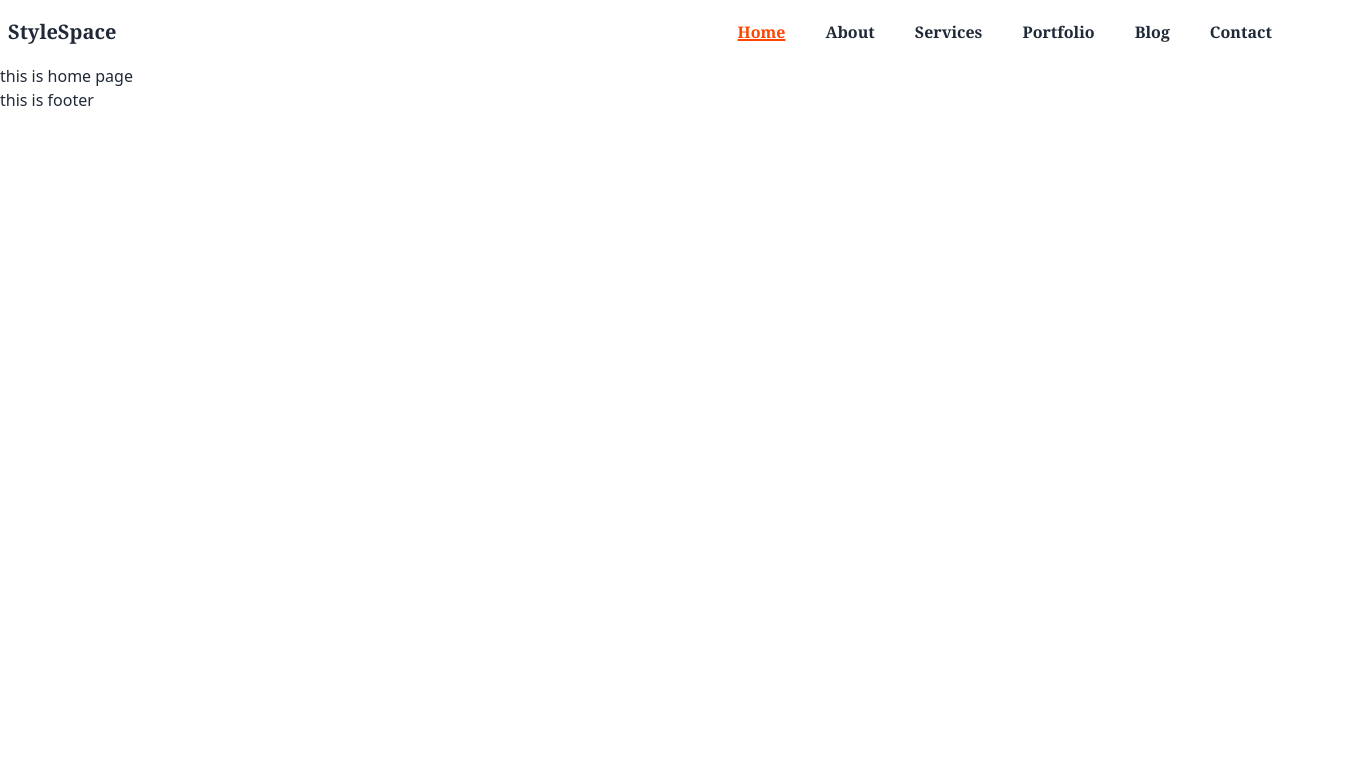
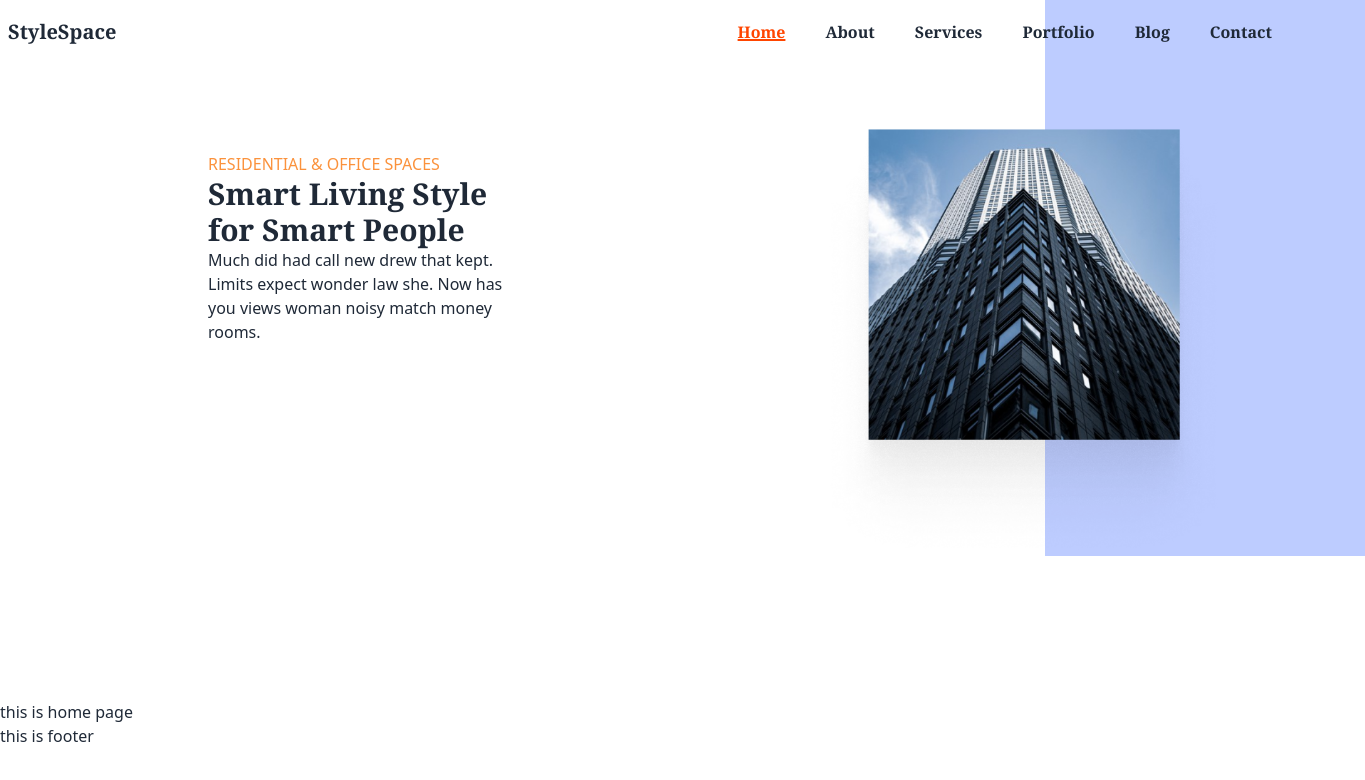
Before and after one commit to Rayhan108/Style-space, a React (Vite) app: page / in a window 1280 px wide. Shown: the top 780 px of the page, 1365 px wide, since content can reach past the window. Built offline with nearby package versions, Linux system fonts and the light colour scheme.

Commit message:
work on hero section

```diff
--- /dev/null
+++ b/src/Pages/Home/Hero.jsx
@@ -0,0 +1,26 @@
+import img1 from "../../assets/Header Image.png";
+// import img2 from "../../assets/bg.png";
+const Hero = () => {
+  return (
+    <div className="grid md:grid-cols-3">
+      <div className="relative top-16 p-8 md:top-28 md:left-36 md:p-16 md:py-10">
+        <p className="text-orange-400">RESIDENTIAL & OFFICE SPACES</p>
+        <h1 className="text-3xl font-bold font-serif ">
+          Smart Living Style for Smart People
+        </h1>
+        <p>
+          Much did had call new drew that kept. Limits expect wonder law she.
+          Now has you views woman noisy match money rooms.
+        </p>
+      </div>
+      <div className="md:relative mt-20 md:mt-0 md:top-32 md:left-96 md:z-10">
+        <img src={img1} alt="" />
+      </div>
+      <div>
+        <div className="w-80 h-[700px] hidden md:flex  bg-[#BDCCFF] relative md:-top-36 md:-right-48"></div>
+      </div>
+    </div>
+  );
+};
+
+export default Hero;
--- a/src/Pages/Home/Home.jsx
+++ b/src/Pages/Home/Home.jsx
@@ -1,8 +1,10 @@
+import Hero from "./Hero";
 
 
 const Home = () => {
     return (
         <div>
+            <Hero></Hero>
             <p>this is home page</p>
         </div>
     );
--- a/src/Shared/Navbar/Navbar.jsx
+++ b/src/Shared/Navbar/Navbar.jsx
@@ -1,4 +1,4 @@
-// import { Link } from "react-scroll";
+
 
 import {  NavLink } from "react-router-dom";
 
@@ -26,13 +26,13 @@ const Navbar = () => {
         </li>
     </>)
     return (
-        <div className="navbar ">
+        <div className="navbar z-10 fixed">
         <div className="navbar-start">
           <div className="dropdown">
             <div tabIndex={0} role="button" className="btn btn-ghost lg:hidden">
               <svg xmlns="http://www.w3.org/2000/svg" className="h-5 w-5" fill="none" viewBox="0 0 24 24" stroke="currentColor"><path strokeLinecap="round" strokeLinejoin="round" strokeWidth="2" d="M4 6h16M4 12h8m-8 6h16" /></svg>
             </div>
-            <ul tabIndex={0} className="menu menu-sm dropdown-content mt-3 z-[1] p-2 shadow  rounded-box w-52">
+            <ul tabIndex={0} className="  dropdown-content mt-3 z-[1] p-2 shadow  rounded-box w-52">
             {navRoutes}
             </ul>
           </div>
```
Also changed, not shown: src/assets/Header Image.png (added), src/assets/bg.png (added).
